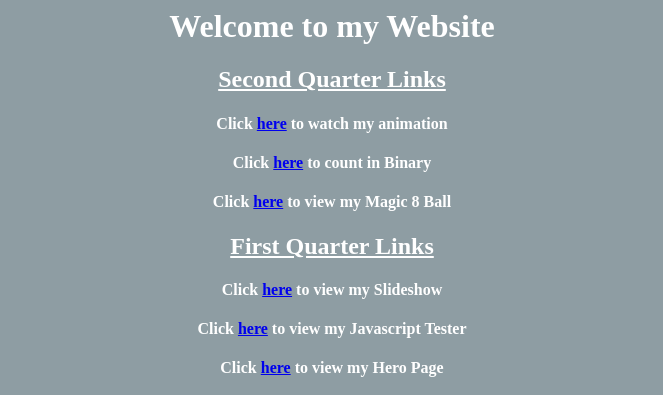
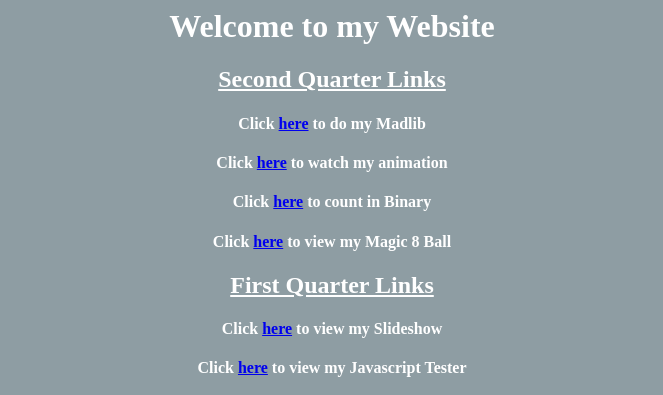
Before and after one commit to p2cho23/Website, a plain HTML site: page index.html in a window 1280 px wide. Shown: the top 395 px of the page, without its empty margins (308-971 px from the left). Drawn offline with Linux system fonts and the light colour scheme.

Commit message:
Add files via upload

```diff
--- a/index.html
+++ b/index.html
@@ -8,6 +8,8 @@
 <center>
 <h1> Welcome to my Website </h1>
     <h2><u> Second Quarter Links </u> </h2>
+
+    <h4> Click <a href="madLib2.html"> here</a> to do my Madlib
     <h4> Click <a href="anim1.html"> here</a> to watch my animation
     <h4> Click <a href="binCounter.html"> here</a> to count in Binary
     <h4> Click <a href="magic8ball.html"> here</a> to view my Magic 8 Ball
```
